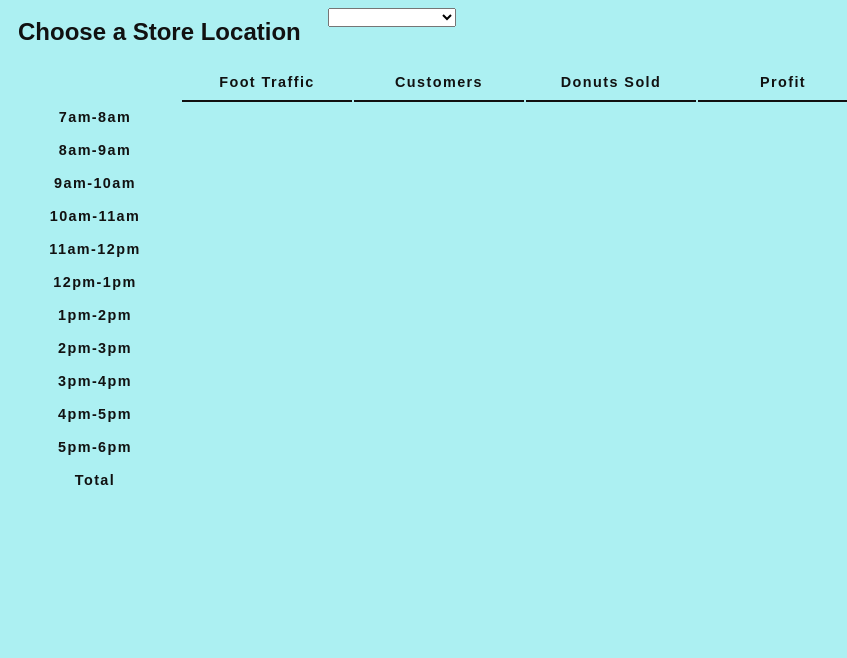
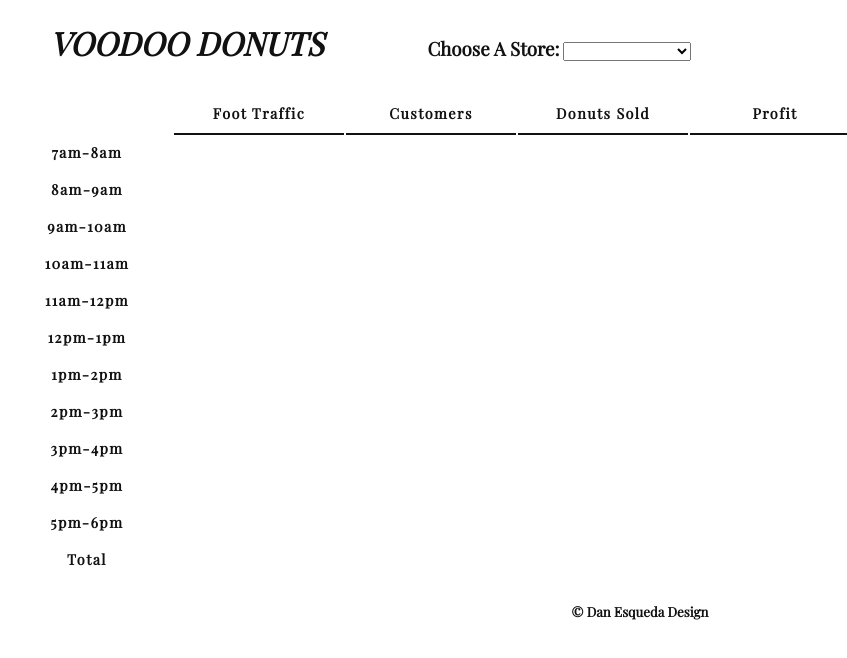
Before and after one commit to danEsqueda/Voodoo-Donuts, a plain HTML site: page index.html in a window 1280 px wide. Shown: the whole page, without its empty margins (0-847 px from the left). Drawn offline with nearby package versions, Linux system fonts and the light colour scheme; a web font is replaced by a local one.

Commit message:
started some layout

```diff
--- a/index.html
+++ b/index.html
@@ -3,13 +3,17 @@
     <head>
       <title>Voodoo Donuts</title>
       <link rel="stylesheet" href="main.css">
+      <link href='http://fonts.googleapis.com/css?family=Playfair+Display:400,900italic' rel='stylesheet' type='text/css'>
+
     </head>
+    <body>
 
-    <body>
+      <div id="header">
       <header>
-
-
-              <h2>Choose a Store Location</h2>
+        <div id="logo">
+          <h1>VOODOO DONUTS</h1>
+          <h3>Choose A Store:</h3>
+          <div id="form">
 
             <form>
               <select id="store">
@@ -21,8 +25,12 @@
                 <option value="ballard">Ballard</option>
               </select>
             </form>
+          </div>
+        </div>
 
       </header>
+    </div>
+    <div id="table">
       <table id="main">
         <thead>
           <tr>
@@ -71,10 +79,13 @@
         <tfoot>
           <tr id="total">
             <th>Total</th>
-
           </tr>
         </tfoot>
       </table>
+      </div>
+      <footer>
+        <h5>&copy; Dan Esqueda Design</h5>
+      </footer>
       <script src="voodoo.js"></script>
     </body>
   </html>
--- a/main.css
+++ b/main.css
@@ -1,18 +1,36 @@
 
 body {
-  font-family: Arial, Verdana, sans-serif;
+  font-family: 'Playfair Display', serif;
   color:#111111;
-  background-color: #acf0f2;
+  margin: 0 auto;
+  /*background-image: url("donut.jpeg");*/
+  }
+
+
+h1 {
+
+  font-weight: bold;
+  font-style: italic;
+  padding: 0px 0px 10px 50px;
+  display: inline-block;
 }
 
-table {
-  margin-top: 40px;
+h3 {
+
+  display: inline-block;
+  position: relative;
+  left: 100px;
 }
 
-h2 {
-  width: 300px;
-  float: left;
-  margin: 10px;
+#logo {
+  overflow: auto;
+}
+
+#form {
+  display: inline-block;
+  position: relative;
+  left: 100px;
+
 }
 
 
@@ -25,21 +43,19 @@ h2 {
   border-top: 2px solid #111111;
 }
 
-th {
+th, td {
   padding: 5px 10px 10px 10px;
   text-align: center;
   font-size: 90%;
   letter-spacing: 0.1em;
   width: 150px;
-
 }
 
-td {
-  padding: 5px 10px 10px 10px;
-  text-align: center;
-  font-size: 90%;
-  letter-spacing: 0.1em;
-  width: 150px;
+th:hover {
+  background-color: #eb7f00;
+  color: #ffffff;
+  text-shadow: 2px 2px 7px #111111;
+  box-shadow: 0px 0px 6px rgba(0,0,0,.5);
 }
 
 td:hover {
@@ -48,9 +64,8 @@ td:hover {
   text-shadow: 2px 2px 7px #111111;
   box-shadow: 0px 0px 6px rgba(0,0,0,.5);
 }
-th:hover {
-  background-color: #eb7f00;
-  color: #ffffff;
-  text-shadow: 2px 2px 7px #111111;
-  box-shadow: 0px 0px 6px rgba(0,0,0,.5);
+
+h5 {
+  text-align: center;
+
 }
```
Also changed, not shown: donut.jpeg (added). Lines whose indentation alone changed are shown as unchanged.
